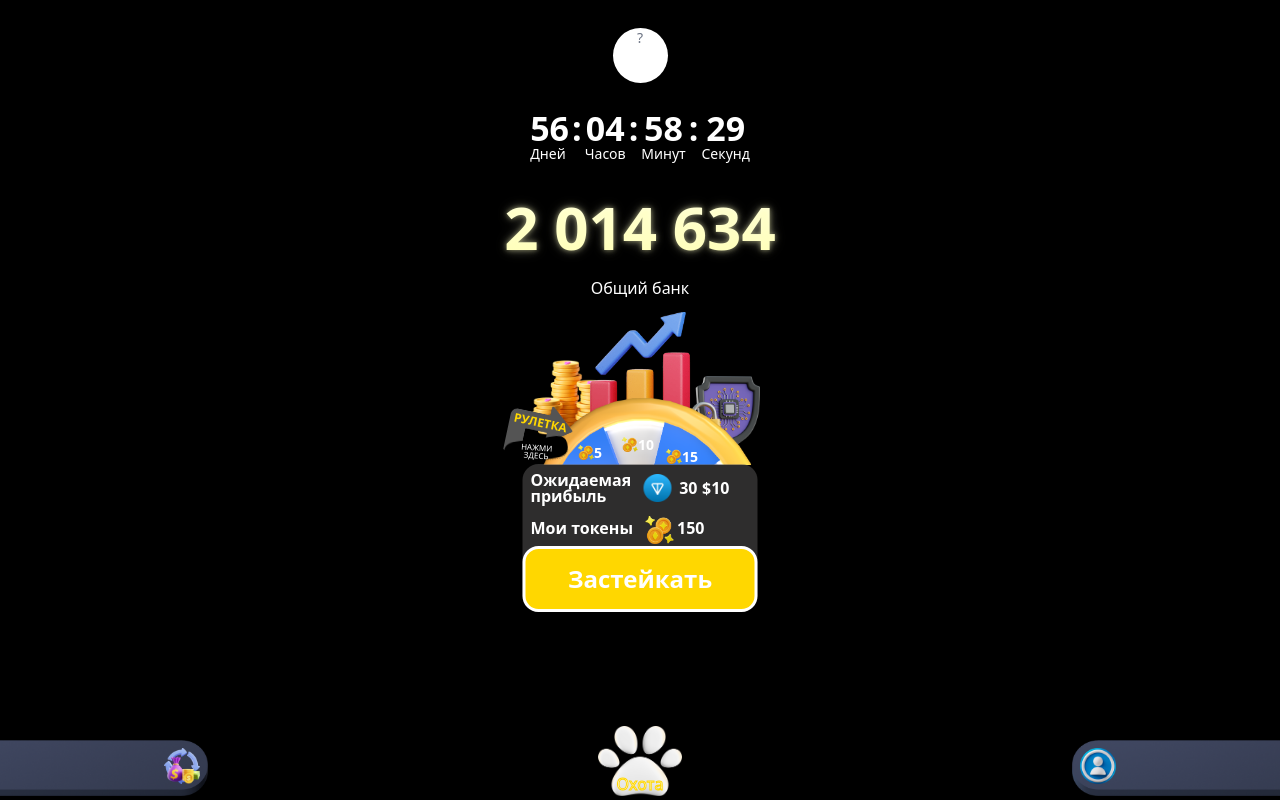
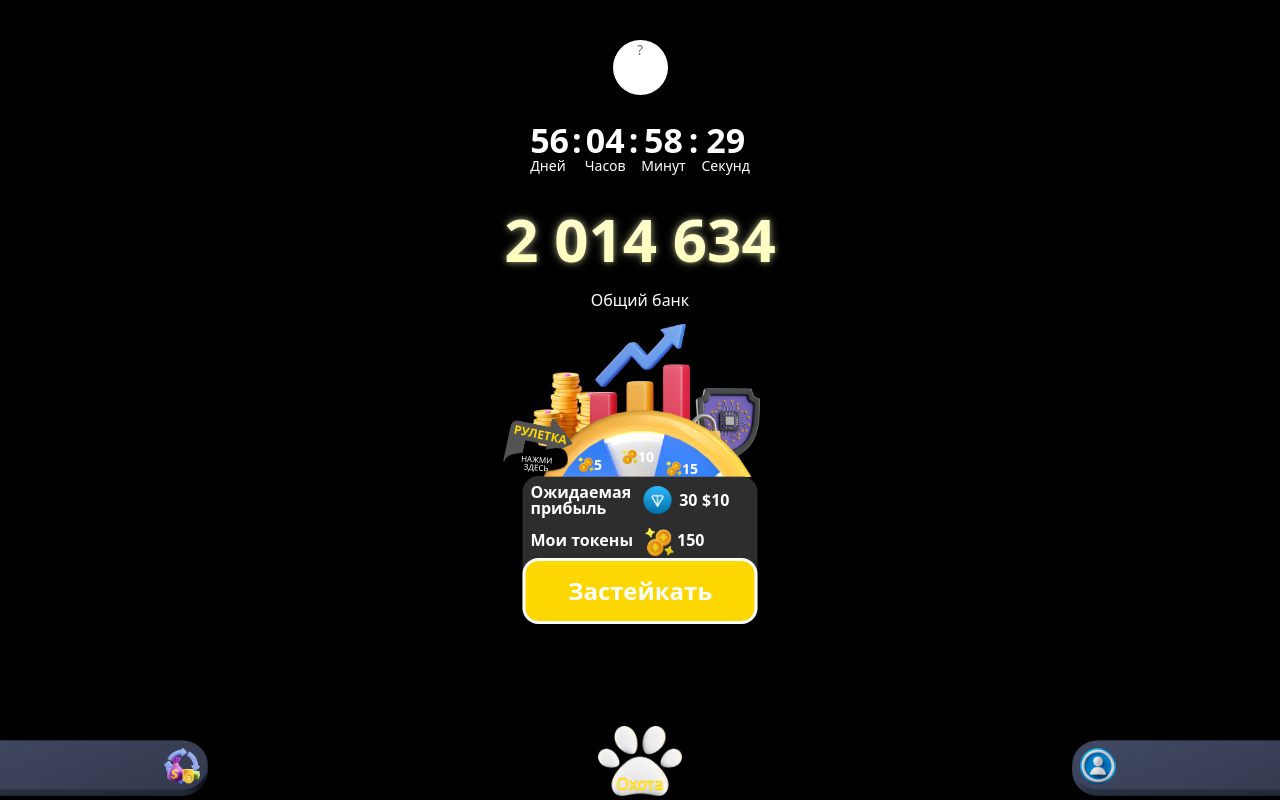
Before and after one commit to Bogdan-Bulavko/neon-apy, a Vue app: page / in a window 1280 px wide. Built offline with nearby package versions, Linux system fonts and the light colour scheme; what @townsquarelabs/ui-vue would draw is missing.

Commit message:
fixed styles

```diff
--- a/src/style.css
+++ b/src/style.css
@@ -38,7 +38,8 @@ body {
 }
 
 .home--container {
-  padding: 28px 28px 0 28px;
+  padding: 0 28px 0 28px;
+  padding-top: 40px;
 }
 
 .home__header {
@@ -389,6 +390,7 @@ body {
 
 .profile__container {
   padding: 0 36px;
+  padding-top: 40px;
   position: relative;
 }
 
@@ -582,6 +584,7 @@ body {
 
 .hunt__container {
   padding: 0 36px;
+  padding-top: 40px;
   position: relative;
 }
 
```
